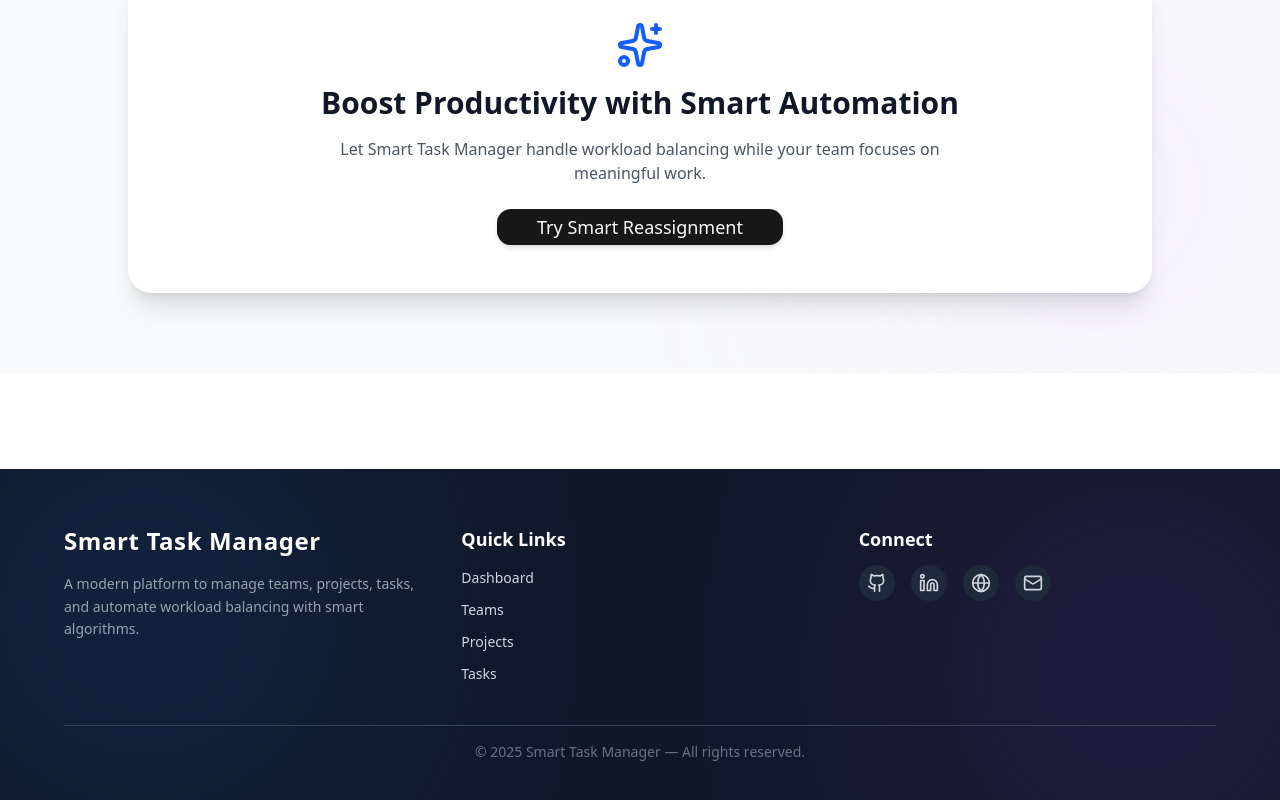
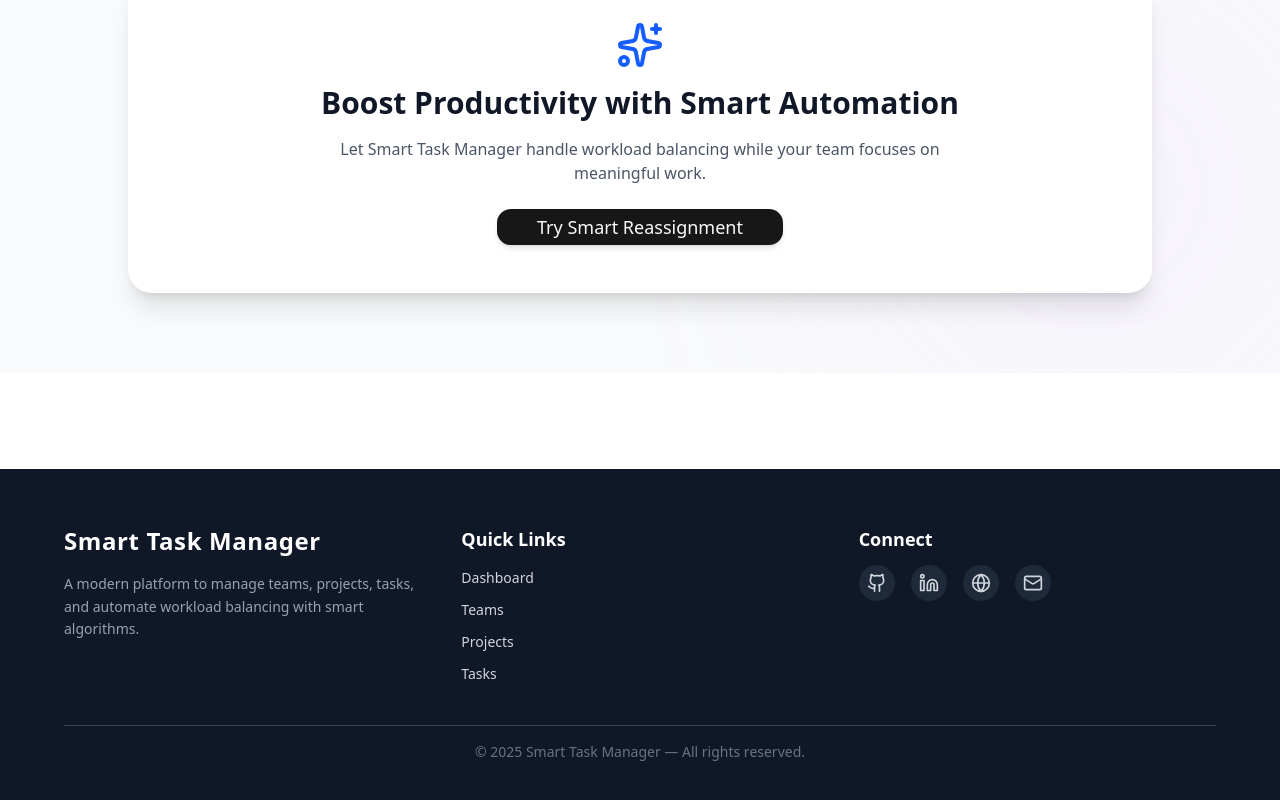
Before and after one commit to etikona/task-manager, a Next.js app: page / in a window 1280 px wide. Shown: the part 819-1619 px from the top of the page. Built offline with nearby package versions, Linux system fonts and the light colour scheme.

Commit message:
footer bg changed

```diff
--- a/app/Components/Shared/EditMemberModal.tsx
+++ b/app/Components/Shared/EditMemberModal.tsx
@@ -29,7 +29,6 @@ export default function EditMemberModal({
     role?: string;
   }>({});
 
-  // Calculate current tasks dynamically
   const currentTasks = member
     ? tasks.filter((task) => task.assignedMemberId === member.id).length
     : 0;
--- a/app/Components/Shared/Footer.tsx
+++ b/app/Components/Shared/Footer.tsx
@@ -20,20 +20,6 @@ export default function Footer() {
 
   return (
     <footer className="relative mt-24 bg-gray-900 text-gray-300 py-14 px-6 md:px-16 overflow-hidden">
-      {/* Glow background */}
-      <motion.div
-        initial={{ opacity: 0 }}
-        animate={{ opacity: 0.3 }}
-        transition={{ duration: 1 }}
-        className="absolute top-0 left-0 w-72 h-72 bg-blue-500 blur-[140px] opacity-20 rounded-full"
-      />
-      <motion.div
-        initial={{ opacity: 0 }}
-        animate={{ opacity: 0.3 }}
-        transition={{ duration: 1.2 }}
-        className="absolute bottom-0 right-0 w-72 h-72 bg-purple-500 blur-[140px] opacity-20 rounded-full"
-      />
-
       <div className="relative z-10 max-w-7xl mx-auto grid grid-cols-1 md:grid-cols-3 gap-10">
         <div>
           <motion.h2
--- a/app/projects/[id]/page.tsx
+++ b/app/projects/[id]/page.tsx
@@ -39,7 +39,6 @@ export default function ProjectDetailPage() {
     teamId: project?.teamId || 0,
   });
 
-  // Helper to get member's current task count
   const getMemberTaskCount = (memberId: number) => {
     return tasks.filter((task) => task.assignedMemberId === memberId).length;
   };
--- a/app/teams/[id]/page.tsx
+++ b/app/teams/[id]/page.tsx
@@ -1,4 +1,3 @@
-// teams/[id]/page.tsx
 "use client";
 
 import { useState } from "react";
@@ -38,7 +37,6 @@ export default function TeamDetailPage() {
   const [isEditModalOpen, setIsEditModalOpen] = useState(false);
   const [selectedMember, setSelectedMember] = useState<any>(null);
 
-  // Helper to get member's current task count
   const getMemberTaskCount = (memberId: number) => {
     return tasks.filter((task) => task.assignedMemberId === memberId).length;
   };
@@ -161,7 +159,6 @@ export default function TeamDetailPage() {
           </div>
         </div>
 
-        {/* Team Stats */}
         <div className="grid grid-cols-1 md:grid-cols-4 gap-6 mb-8">
           <div className="bg-white rounded-2xl shadow-sm border border-gray-200 p-6">
             <div className="flex items-center gap-3">
@@ -228,7 +225,6 @@ export default function TeamDetailPage() {
           </div>
         </div>
 
-        {/* Team Members */}
         <div className="bg-white rounded-2xl shadow-sm border border-gray-200 p-6">
           <div className="flex items-center justify-between mb-6">
             <h2 className="text-xl font-semibold text-gray-900">
@@ -339,7 +335,6 @@ export default function TeamDetailPage() {
           )}
         </div>
 
-        {/* Capacity Warning */}
         {stats.overloadedMembers > 0 && (
           <div className="mt-6 bg-red-50 border-2 border-red-200 rounded-2xl p-6">
             <div className="flex items-start gap-4">
```
